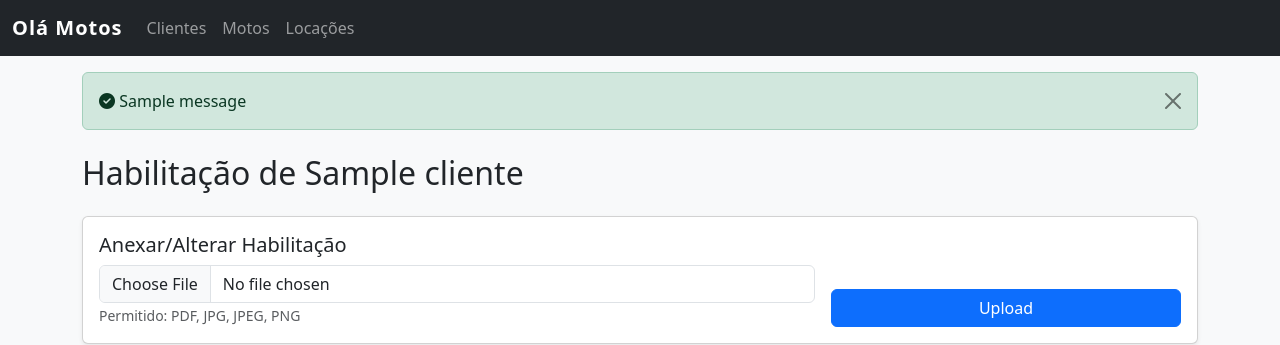
After one commit to fabricio-47/MotoRental, a Flask app: page /clientes/1/habilitacao in a window 1280 px wide. The commit adds this page. Shown: the top 345 px of the page. Run offline with Flask 3, Linux system fonts and the light colour scheme; one stand-in notice (Sample message) is shown; a database or web service that is not in the repository returns one stand-in record (values such as "Sample title"); some libraries are stand-ins or nearby versions.

Commit message:
adicionado edições e outras funções

```diff
--- a/app.py
+++ b/app.py
@@ -27,6 +27,15 @@ ALLOWED_CONTRACT_EXTENSIONS = {'pdf'}
 
 def allowed_contract(filename):
     return '.' in filename and filename.rsplit('.', 1)[1].lower() in ALLOWED_CONTRACT_EXTENSIONS
+
+# 🔹 Configuração para upload de habilitação dos clientes (pdf/jpg/png)
+UPLOAD_FOLDER_HABILITACOES = os.path.join(os.getcwd(), "uploads_habilitacoes")
+os.makedirs(UPLOAD_FOLDER_HABILITACOES, exist_ok=True)
+app.config["UPLOAD_FOLDER_HABILITACOES"] = UPLOAD_FOLDER_HABILITACOES
+ALLOWED_HAB_EXTENSIONS = {'pdf', 'png', 'jpg', 'jpeg'}
+
+def allowed_habilitacao(filename):
+    return '.' in filename and filename.rsplit('.', 1)[1].lower() in ALLOWED_HAB_EXTENSIONS
 
 # Inicializa funções de banco
 init_app(app)
@@ -118,6 +127,35 @@ def motos():
     return render_template("motos.html", motos=motos)
 
 
+# EDITAR MOTO
+@app.route("/motos/<int:id>/editar", methods=["GET", "POST"])
+def editar_moto(id):
+    conn = get_db()
+    cur = conn.cursor()
+
+    if request.method == "POST":
+        placa = request.form["placa"]
+        modelo = request.form["modelo"]
+        ano = request.form["ano"]
+
+        cur.execute("""
+            UPDATE motos
+            SET placa=%s, modelo=%s, ano=%s
+            WHERE id=%s
+        """, (placa, modelo, ano, id))
+        conn.commit()
+        cur.close()
+
+        flash("Moto atualizada com sucesso!", "success")
+        return redirect(url_for("motos"))
+
+    cur.execute("SELECT * FROM motos WHERE id=%s", (id,))
+    moto = cur.fetchone()
+    cur.close()
+    return render_template("editar_moto.html", moto=moto)
+
+
+# CLIENTES (cadastro e listagem)
 @app.route("/clientes", methods=["GET", "POST"])
 def clientes():
     conn = get_db()
@@ -143,6 +181,93 @@ def clientes():
     clientes = cur.fetchall()
     cur.close()
     return render_template("clientes.html", clientes=clientes)
+
+
+# EDITAR CLIENTE
+@app.route("/clientes/<int:id>/editar", methods=["GET", "POST"])
+def editar_cliente(id):
+    conn = get_db()
+    cur = conn.cursor()
+
+    if request.method == "POST":
+        nome = request.form["nome"]
+        email = request.form["email"]
+        telefone = request.form["telefone"]
+        cpf = request.form.get("cpf")
+        endereco = request.form.get("endereco")
+        data_nascimento = request.form.get("data_nascimento")
+        observacoes = request.form.get("observacoes")
+
+        cur.execute("""
+            UPDATE clientes
+            SET nome=%s, email=%s, telefone=%s, cpf=%s, endereco=%s, data_nascimento=%s, observacoes=%s
+            WHERE id=%s
+        """, (nome, email, telefone, cpf, endereco, data_nascimento, observacoes, id))
+        conn.commit()
+        cur.close()
+
+        flash("Cliente atualizado com sucesso!", "success")
+        return redirect(url_for("clientes"))
+
+    cur.execute("SELECT * FROM clientes WHERE id=%s", (id,))
+    cliente = cur.fetchone()
+    cur.close()
+    return render_template("editar_cliente.html", cliente=cliente)
+
+
+# HABILITAÇÃO DO CLIENTE (upload + visualização/substituição)
+@app.route("/clientes/<int:id>/habilitacao", methods=["GET", "POST"])
+def cliente_habilitacao(id):
+    conn = get_db()
+    cur = conn.cursor()
+
+    if request.method == "POST":
+        file = request.files.get("habilitacao")
+        if file and allowed_habilitacao(file.filename):
+            # Deleta antiga (se houver)
+            cur.execute("SELECT habilitacao_arquivo FROM clientes WHERE id=%s", (id,))
+            antigo = cur.fetchone()
+            if antigo and antigo["habilitacao_arquivo"]:
+                old_path = os.path.join(app.config["UPLOAD_FOLDER_HABILITACOES"], antigo["habilitacao_arquivo"])
+                if os.path.exists(old_path):
+                    os.remove(old_path)
+
+            # Salva nova
+            filename = secure_filename(file.filename)
+            file_path = os.path.join(app.config["UPLOAD_FOLDER_HABILITACOES"], filename)
+            file.save(file_path)
+
+            cur.execute("UPDATE clientes SET habilitacao_arquivo=%s WHERE id=%s", (filename, id))
+            conn.commit()
+            flash("Habilitação anexada com sucesso!", "success")
+
+    cur.execute("SELECT id, nome, habilitacao_arquivo FROM clientes WHERE id=%s", (id,))
+    cliente = cur.fetchone()
+    cur.close()
+
+    return render_template("cliente_habilitacao.html", cliente=cliente)
+
+
+# EXCLUIR HABILITAÇÃO DO CLIENTE
+@app.route("/clientes/<int:id>/habilitacao/excluir", methods=["POST"])
+def excluir_habilitacao(id):
+    conn = get_db()
+    cur = conn.cursor()
+
+    cur.execute("SELECT habilitacao_arquivo FROM clientes WHERE id=%s", (id,))
+    cliente = cur.fetchone()
+
+    if cliente and cliente["habilitacao_arquivo"]:
+        filepath = os.path.join(app.config["UPLOAD_FOLDER_HABILITACOES"], cliente["habilitacao_arquivo"])
+        if os.path.exists(filepath):
+            os.remove(filepath)
+
+        cur.execute("UPDATE clientes SET habilitacao_arquivo=NULL WHERE id=%s", (id,))
+        conn.commit()
+
+    cur.close()
+    flash("Habilitação removida com sucesso!", "info")
+    return redirect(url_for("cliente_habilitacao", id=id))
 
 
 # IMAGENS DAS MOTOS
@@ -195,7 +320,7 @@ def excluir_imagem_moto(moto_id, imagem_id):
     return redirect(url_for('moto_imagens', moto_id=moto_id))
 
 
-# LOCAÇÕES (ATUALIZADA COM OBSERVAÇÕES + CONTRATO PDF)
+# LOCAÇÕES
 @app.route("/locacoes", methods=["GET", "POST"])
 def locacoes():
     conn = get_db()
@@ -207,7 +332,7 @@ def locacoes():
         data_inicio = request.form["data_inicio"]
         observacoes = request.form.get("observacoes")
 
-        # 🔹 Upload do contrato PDF
+        # Upload do contrato PDF
         contrato_pdf = None
         if "contrato_pdf" in request.files:
             file = request.files["contrato_pdf"]
@@ -217,18 +342,15 @@ def locacoes():
                 file.save(contrato_path)
                 contrato_pdf = filename
 
-        # cria locação
         cur.execute("""
             INSERT INTO locacoes (cliente_id, moto_id, data_inicio, observacoes, contrato_pdf)
             VALUES (%s,%s,%s,%s,%s)
         """, (cliente_id, moto_id, data_inicio, observacoes, contrato_pdf))
 
-        # marca moto como não disponível
         cur.execute("UPDATE motos SET disponivel=FALSE WHERE id=%s", (moto_id,))
         conn.commit()
         return redirect(url_for("locacoes"))
 
-    # 🔹 locações ativas (inclui observações e contrato)
     cur.execute("""SELECT l.id,
                           c.nome,
                           m.modelo,
@@ -244,16 +366,48 @@ def locacoes():
                    WHERE l.cancelado = FALSE""")
     locacoes = cur.fetchall()
 
-    # 🔹 clientes
     cur.execute("SELECT id, nome FROM clientes")
     clientes = cur.fetchall()
 
-    # 🔹 motos disponíveis
     cur.execute("SELECT id, modelo, placa FROM motos WHERE disponivel=TRUE")
     motos = cur.fetchall()
 
     cur.close()
     return render_template("locacoes.html", locacoes=locacoes, clientes=clientes, motos=motos)
+
+
+# EDITAR LOCAÇÃO
+@app.route("/locacoes/<int:id>/editar", methods=["GET", "POST"])
+def editar_locacao(id):
+    conn = get_db()
+    cur = conn.cursor()
+
+    if request.method == "POST":
+        data_inicio = request.form["data_inicio"]
+        data_fim = request.form.get("data_fim")
+        observacoes = request.form.get("observacoes")
+
+        cur.execute("""
+            UPDATE locacoes
+            SET data_inicio=%s, data_fim=%s, observacoes=%s
+            WHERE id=%s
+        """, (data_inicio, data_fim, observacoes, id))
+        conn.commit()
+        cur.close()
+
+        flash("Locação atualizada com sucesso!", "success")
+        return redirect(url_for("locacoes"))
+
+    cur.execute("""
+        SELECT l.*, c.nome as cliente_nome, m.modelo as moto_modelo, m.placa as moto_placa
+        FROM locacoes l
+        JOIN clientes c ON l.cliente_id = c.id
+        JOIN motos m ON l.moto_id = m.id
+        WHERE l.id=%s
+    """, (id,))
+    locacao = cur.fetchone()
+    cur.close()
+    return render_template("editar_locacao.html", locacao=locacao)
 
 
 @app.route("/locacoes/<int:id>/cancelar", methods=["POST"])
@@ -272,7 +426,8 @@ def cancelar_locacao(id):
     cur.close()
     return redirect(url_for("locacoes"))
 
-    # SERVIÇOS NAS LOCAÇÕES
+
+# SERVIÇOS NAS LOCAÇÕES
 @app.route("/locacoes/<int:locacao_id>/servicos", methods=["GET", "POST"])
 def servicos_locacao(locacao_id):
     conn = get_db()
@@ -287,7 +442,6 @@ def servicos_locacao(locacao_id):
         """, (locacao_id, descricao, valor))
         conn.commit()
 
-    # Buscar dados da locação e cliente
     cur.execute("""
         SELECT l.id, c.nome, m.modelo, m.placa
         FROM locacoes l
@@ -297,7 +451,6 @@ def servicos_locacao(locacao_id):
     """, (locacao_id,))
     locacao = cur.fetchone()
 
-    # Buscar serviços dessa locação
     cur.execute("""
         SELECT id, descricao, valor, data_servico
         FROM servicos_locacao
@@ -310,16 +463,18 @@ def servicos_locacao(locacao_id):
     return render_template("servicos_locacao.html", locacao=locacao, servicos=servicos)
 
 
-# Servir imagens (rota pública)
+# ROTAS DE SERVIR ARQUIVOS
 @app.route('/uploads_motos/<path:filename>')
 def uploaded_file(filename):
     return send_from_directory(app.config['UPLOAD_FOLDER_MOTOS'], filename)
 
-
-# 🔹 Servir contratos PDF (rota pública)
 @app.route('/uploads_contratos/<path:filename>')
 def uploaded_contract(filename):
     return send_from_directory(app.config['UPLOAD_FOLDER_CONTRATOS'], filename)
+
+@app.route('/uploads_habilitacoes/<path:filename>')
+def uploaded_habilitacao(filename):
+    return send_from_directory(app.config['UPLOAD_FOLDER_HABILITACOES'], filename)
 
 
 # Rodar localmente
--- a/templates/base.html
+++ b/templates/base.html
@@ -6,6 +6,8 @@
   <title>MotoRental</title>
   <!-- Bootstrap CSS -->
   <link href="https://cdn.jsdelivr.net/npm/bootstrap@5.3.0/dist/css/bootstrap.min.css" rel="stylesheet">
+  <!-- Font Awesome para ícones -->
+  <link href="https://cdnjs.cloudflare.com/ajax/libs/font-awesome/6.4.0/css/all.min.css" rel="stylesheet">
   <style>
     body {
       background-color: #f8f9fa;
@@ -64,6 +66,21 @@
     </div>
   </nav>
 
+  <!-- Flash Messages -->
+  {% with messages = get_flashed_messages(with_categories=true) %}
+    {% if messages %}
+      <div class="container mt-3">
+        {% for category, message in messages %}
+          <div class="alert alert-{{ 'danger' if category == 'error' else category }} alert-dismissible fade show" role="alert">
+            <i class="fas fa-{{ 'check-circle' if category == 'success' else 'exclamation-triangle' if category == 'warning' else 'info-circle' if category == 'info' else 'times-circle' }}"></i>
+            {{ message }}
+            <button type="button" class="btn-close" data-bs-dismiss="alert" aria-label="Close"></button>
+          </div>
+        {% endfor %}
+      </div>
+    {% endif %}
+  {% endwith %}
+
   <!-- Conteúdo principal -->
   <div class="container mt-4">
     {% block content %}
--- /dev/null
+++ b/templates/cliente_habilitacao.html
@@ -0,0 +1,66 @@
+{% extends 'base.html' %}
+
+{% block content %}
+<h2 class="mb-4">Habilitação de {{ cliente.nome }}</h2>
+
+<!-- Upload da habilitação -->
+<div class="card mb-4 shadow-sm">
+  <div class="card-body">
+    <h5 class="card-title">Anexar/Alterar Habilitação</h5>
+    <form method="post" enctype="multipart/form-data">
+      <div class="row g-3 align-items-end">
+        <div class="col-md-8">
+          <input type="file" name="habilitacao" class="form-control"
+                 accept=".pdf,.jpg,.jpeg,.png" required>
+          <small class="text-muted">Permitido: PDF, JPG, JPEG, PNG</small>
+        </div>
+        <div class="col-md-4">
+          <button class="btn btn-primary w-100">Upload</button>
+        </div>
+      </div>
+    </form>
+  </div>
+</div>
+
+<!-- Habilitação existente -->
+{% if cliente.habilitacao_arquivo %}
+<div class="card shadow-sm">
+  <div class="card-body">
+    <h5 class="card-title">Arquivo Atual</h5>
+
+    <!-- Exibir PDF ou Imagem -->
+    <div class="mb-3">
+      {% if cliente.habilitacao_arquivo.endswith('.pdf') %}
+        <a href="{{ url_for('uploaded_habilitacao', filename=cliente.habilitacao_arquivo) }}"
+           target="_blank" class="btn btn-outline-primary">
+           <i class="fas fa-file-pdf"></i> Ver PDF
+        </a>
+      {% else %}
+        <img src="{{ url_for('uploaded_habilitacao', filename=cliente.habilitacao_arquivo) }}"
+             class="img-fluid rounded" style="max-width:400px; border: 1px solid #ddd;">
+      {% endif %}
+    </div>
+
+    <!-- Botão para excluir -->
+    <form method="post" action="{{ url_for('excluir_habilitacao', id=cliente.id) }}"
+          onsubmit="return confirm('Tem certeza que deseja excluir a habilitação atual?')"
+          class="d-inline">
+      <button type="submit" class="btn btn-danger">
+        <i class="fas fa-trash"></i> Excluir Habilitação
+      </button>
+    </form>
+  </div>
+</div>
+{% else %}
+<div class="alert alert-info">
+  <i class="fas fa-info-circle"></i> Nenhuma habilitação anexada ainda.
+</div>
+{% endif %}
+
+<!-- Botão voltar -->
+<div class="mt-4">
+  <a href="{{ url_for('clientes') }}" class="btn btn-secondary">
+    <i class="fas fa-arrow-left"></i> Voltar para Clientes
+  </a>
+</div>
+{% endblock %}
```
Also changed, not shown: schema.sql (+36 -18 lines), templates/clientes.html (+43 -19 lines), templates/editar.moto.html (added, +35 -0 lines), templates/editar_cliente.html (added, +51 -0 lines), templates/editar_locacao.html (added, +46 -0 lines), templates/locacoes.html (+6 -3 lines), templates/motos.html (+9 -5 lines).
